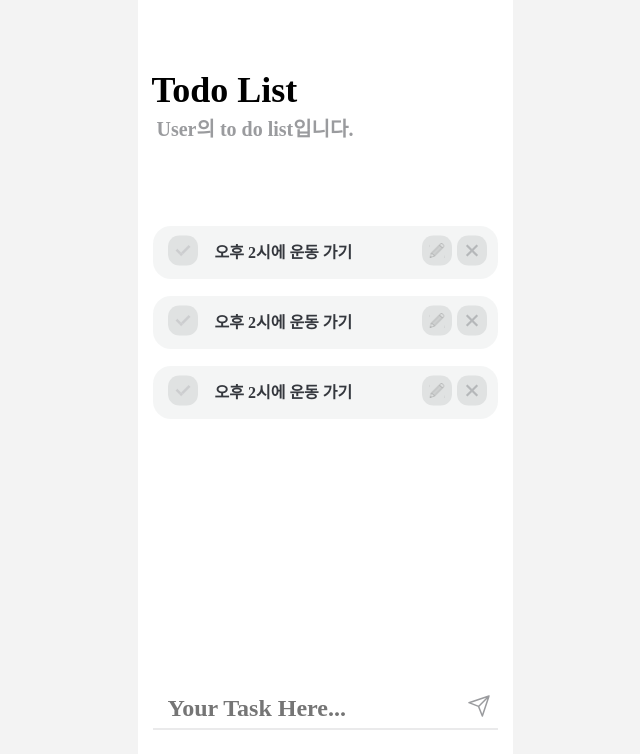
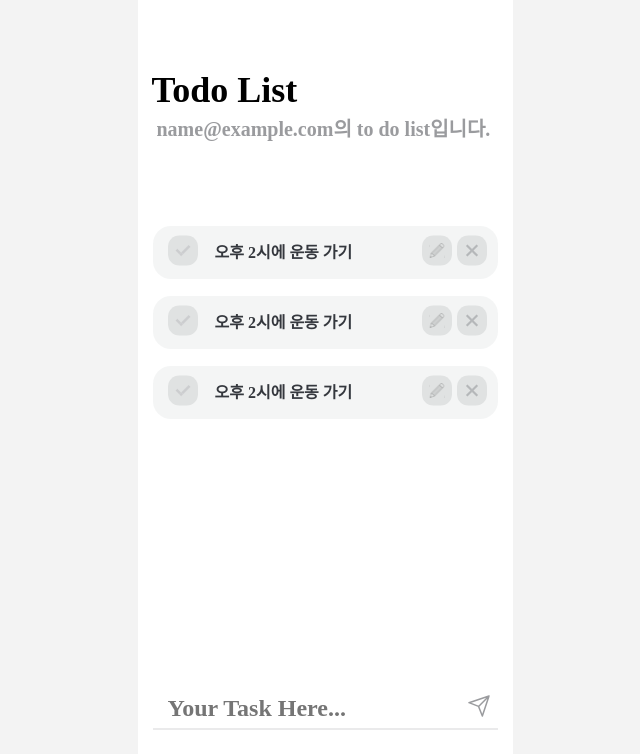
Before and after one commit to eeeyooon/MyTodo, a React (Create React App) app: page /todo in a window 1280 px wide. Shown: the top 754 px of the page, without its empty margins (315-955 px from the left). Built offline with nearby package versions, Linux system fonts and the light colour scheme; no server answers; sample sign-in values are in the browser's storage; a web font is replaced by a local one.

Commit message:
[✨ feat] user 정보 렌더링 및 라우팅 수정

```diff
--- a/src/App.tsx
+++ b/src/App.tsx
@@ -14,7 +14,7 @@ function App() {
 			<BrowserRouter>
 				<Routes>
 					<Route path="/signup" element={<Signup />} />
-					<Route path="/" element={<Navigate replace to="/signup" />} />
+					<Route path="/" element={<Navigate replace to="/signin" />} />
 					<Route path="/signin" element={<Signin />} />
 					<Route path="/todo" element={<TodoList />} />
 					<Route path="/*" element={<NotFound />} />
--- a/src/components/SignForm.tsx
+++ b/src/components/SignForm.tsx
@@ -40,8 +40,8 @@ function SignForm(props: SignFormProps) {
 		await signinApi({ email, password })
 			.then((res) => {
 				localStorage.setItem('access_token', res.data.access_token);
+				localStorage.setItem('userEmail', email.slice(0, email.indexOf('@')));
 				navigate('/todo');
-				console.log(res.data);
 			})
 			.catch((e) => console.error(e));
 	};
--- a/src/pages/TodoList.tsx
+++ b/src/pages/TodoList.tsx
@@ -7,6 +7,7 @@ import { useNavigate } from 'react-router-dom';
 function TodoList() {
 	const token = localStorage.getItem('access_token');
 	const navigate = useNavigate();
+	const user = localStorage.getItem('userEmail');
 
 	useEffect(() => {
 		if (!token) navigate('/signin');
@@ -16,7 +17,7 @@ function TodoList() {
 		<TodoListWrapper>
 			<TodoHeaderWrapper>
 				<TodoHeader>Todo List</TodoHeader>
-				<p>User의 to do list입니다.</p>
+				<p>{user}의 to do list입니다.</p>
 			</TodoHeaderWrapper>
 			<TodoItemWrapper>
 				<TodoItem />
```
